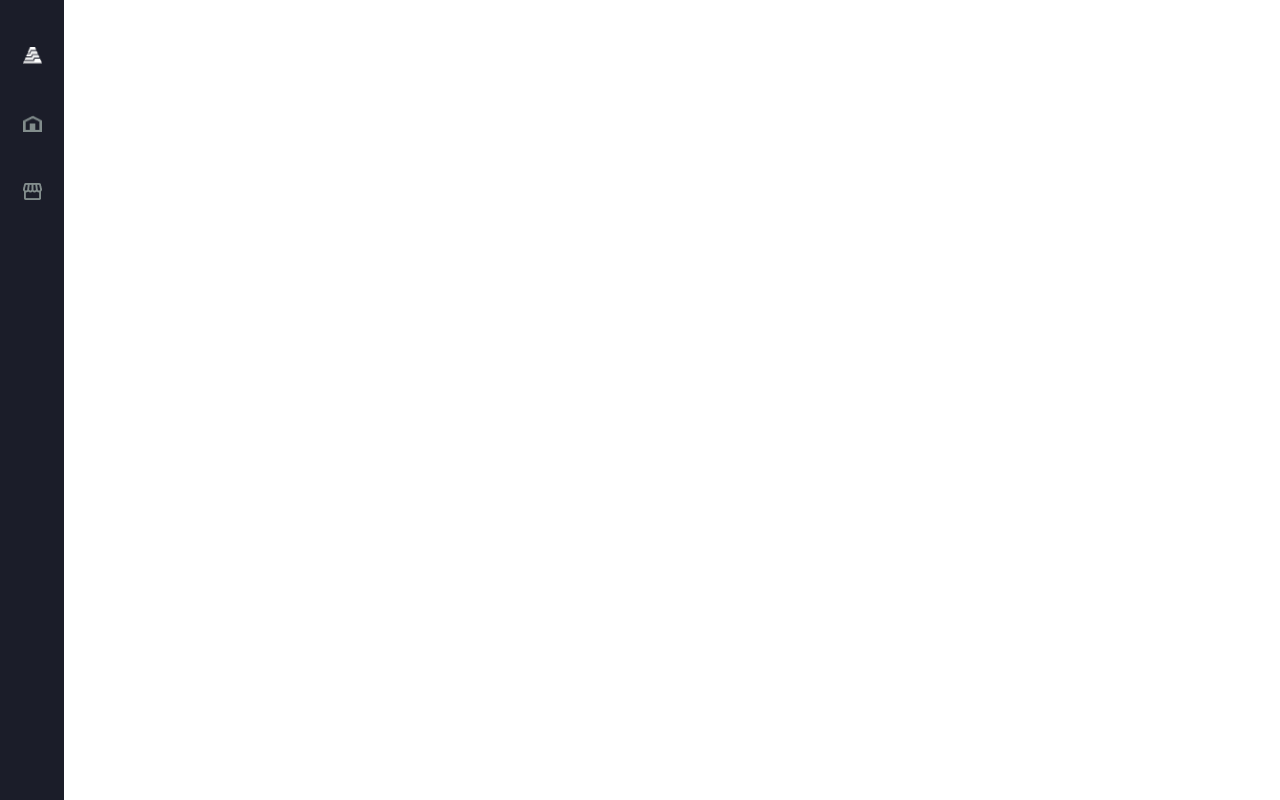
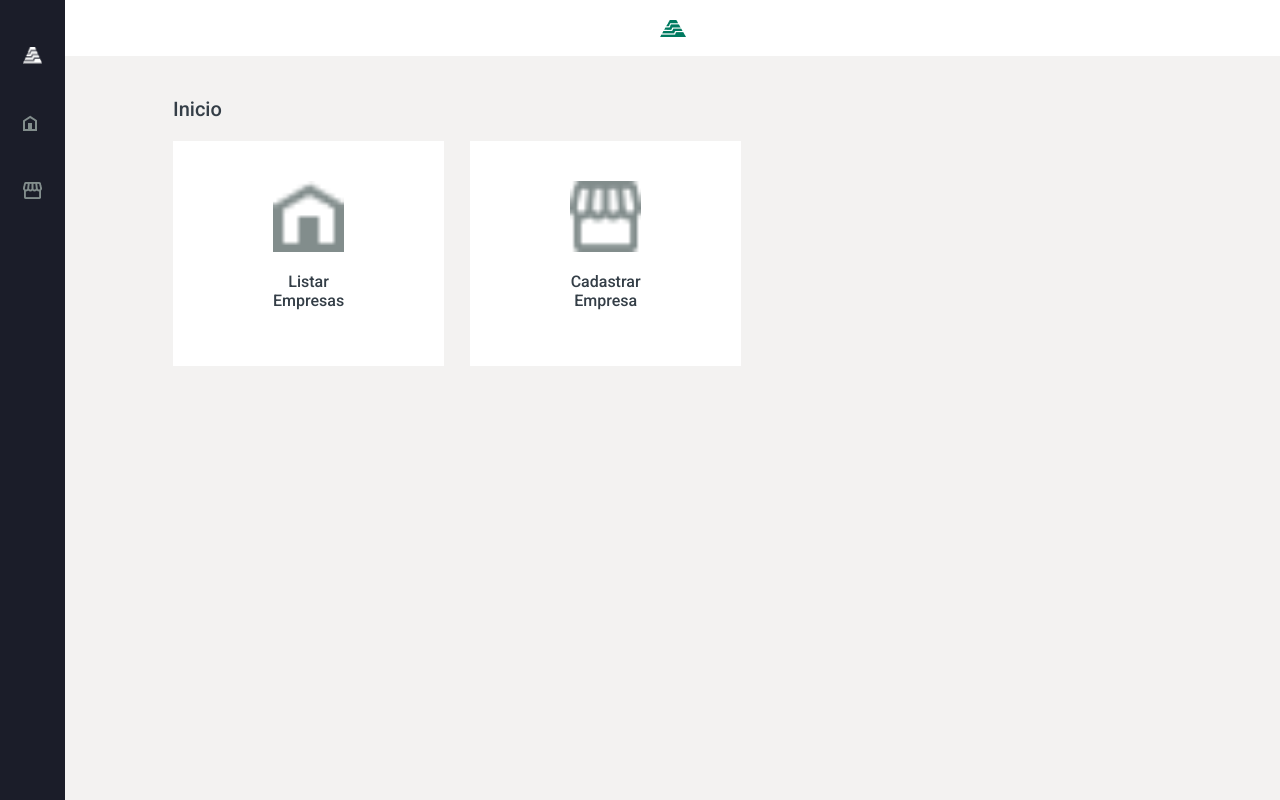
Before and after one commit to WesleyVitor/Portal-de-Empresas, a React (Create React App) app: page / in a window 1280 px wide. Built offline with nearby package versions, Linux system fonts and the light colour scheme.

Commit message:
add implementation of home page

```diff
--- a/public/index.html
+++ b/public/index.html
@@ -5,6 +5,9 @@
     <link rel="icon" href="%PUBLIC_URL%/favicon.ico" />
     <meta name="viewport" content="width=device-width, initial-scale=1" />
     <meta name="theme-color" content="#000000" />
+    <link rel="preconnect" href="https://fonts.googleapis.com">
+    <link rel="preconnect" href="https://fonts.gstatic.com" crossorigin>
+    <link href="https://fonts.googleapis.com/css2?family=Roboto:wght@500&display=swap" rel="stylesheet">
     <meta
       name="description"
       content="Web site created using create-react-app"
--- a/src/App.js
+++ b/src/App.js
@@ -1,11 +1,19 @@
-import Header from './Components/Header';
+import Home from './Components/Home';
+import Form from './Components/Form';
+import List from './Components/List';
+import { BrowserRouter, Routes, Route } from 'react-router-dom';
 import {Container} from './styles';
 
 function App() {
   return (
     <Container>
-      <Header/>
-      {/*Main*/}
+      <BrowserRouter>
+        <Routes>
+          <Route path="/"  element={<Home/>}/>
+          <Route path="/form"  element={<Form/>}/>
+          <Route path="/list"  element={<List/>}/>
+        </Routes>
+      </BrowserRouter>
 
     </Container>
   );
--- a/src/Components/Header.js
+++ b/src/Components/Header/index.js
@@ -1,11 +1,12 @@
 import React from 'react';
-import {Menu,ItemMenu,CommonLink,Icon} from '../styles';
+import {Menu,ItemMenu} from './styles';
+import { CommonLink, Icon } from '../../styles/global';
 
 const Header = ()=>{
     return(
         <Menu>
                 <ItemMenu>
-                    <CommonLink href='#'><Icon src='/assets/Icon Branco.png'/></CommonLink>
+                    <CommonLink href='#'><Icon width="19px" height="17px" src='/assets/Icon Branco.png'/></CommonLink>
                 </ItemMenu>
                 <ItemMenu>
                     <CommonLink href='#'><Icon src='/assets/casa.png'/></CommonLink>
--- /dev/null
+++ b/src/Components/Header/styles.js
@@ -0,0 +1,14 @@
+import styled from 'styled-components';
+
+export const Menu = styled.ul`
+display:inline-block;
+height:100vh;
+background:#1B1D29;
+margin:0;
+padding:0;
+`
+export const ItemMenu = styled.li`
+list-style:none;
+margin:47px 23px;
+
+`
--- /dev/null
+++ b/src/Components/Home/index.js
@@ -0,0 +1,14 @@
+import React from 'react';
+import Header from '../Header';
+import Main from '../Main';
+
+const Home = ()=>{
+    return(
+        <React.Fragment>
+            <Header/>
+            <Main/>
+        </React.Fragment>
+    );
+}
+
+export default Home;
--- /dev/null
+++ b/src/Components/Main/index.js
@@ -0,0 +1,36 @@
+import React from 'react';
+import { CommonLink,Icon } from '../../styles/global';
+import {MainSection, Wrapper, Section,Text, ShelfItem, Shelf} from './styles'
+import { Link } from 'react-router-dom';
+const Main = ()=>{
+    return(
+        <MainSection>
+            <Wrapper>
+                <Icon width="26px" height="17px" src='/assets/Shape.png'/>
+            </Wrapper>
+            <Section>
+                <Text size="20px">Inicio</Text>
+                <Shelf>
+                    <ShelfItem>
+                        <Link as={CommonLink} to='/list'>
+                            <Icon width="71px" height="71px"src='/assets/casa.png'/>
+                        </Link>
+                        <Text size="16px">Listar Empresas</Text>
+                    </ShelfItem>
+                    <ShelfItem>
+                        <Link as={CommonLink} to="/form">
+                            <Icon width="71px" height="71px"src='/assets/Vector.png'/>
+                        </Link>
+                        <Text size="16px">Cadastrar Empresa</Text>
+                    </ShelfItem>
+                </Shelf>
+
+            </Section>
+
+        </MainSection>
+
+
+    );
+}
+
+export default Main
--- /dev/null
+++ b/src/Components/Main/styles.js
@@ -0,0 +1,55 @@
+import styled from "styled-components";
+
+export const MainSection = styled.main`
+    width:100%;
+    right:0;
+    background:#F3F2F1;
+
+`
+
+export const Wrapper = styled.div`
+    background:#FFF;
+    width:100%;
+    height:56px;
+    display:flex;
+    justify-content:center;
+    align-items:center;
+`
+export const Section = styled.section`
+    width:570px;
+    margin-left:108px;
+    margin-top:41px;
+
+    @media(max-width:800px){
+        margin-left:10px;
+    }
+`
+
+
+export const Text = styled.p`
+    color: #343E47;
+    font-family:"Roboto", sans-serif;
+    font-size:${props=>props.size};
+`
+
+export const Shelf = styled.div`
+    display:flex;
+
+    @media(max-width:800px){
+        display:block;
+    }
+`
+
+export const ShelfItem = styled.div`
+    background:#FFF;
+    padding:40px 100px;
+    margin-right:26px;
+    text-align:center;
+
+    @media(max-width:800px){
+        margin-top:26px;
+        margin-right:0;
+        padding:20px 0;
+    }
+
+`
--- a/src/styles.js
+++ b/src/styles.js
@@ -2,31 +2,5 @@ import styled from 'styled-components';
 
 
 export const Container = styled.div`
-    display:flex
-    height:100vh;
-    background:#F3F2F1;
+    display:flex;
 `
-
-export const Menu = styled.ul`
-    display:inline-block;
-    width:64px;
-    height:100vh;
-    background:#1B1D29;
-    margin:0;
-    padding:0;
-`
-export const ItemMenu = styled.li`
-    list-style:none;
-    margin:47px 23px;
-
-`
-
-export const CommonLink = styled.a`
-    text-decoration:none;
-`
-
-export const Icon = styled.img`
-    width:19px;
-    height:17px;
-
-`
--- /dev/null
+++ b/src/styles/global.js
@@ -0,0 +1,10 @@
+import styled from "styled-components";
+
+export const CommonLink = styled.a`
+text-decoration:none;
+`
+
+export const Icon = styled.img`
+width:${props => props.width};
+height:${props => props.height};
+`
```
Also changed, not shown: public/assets/Shape.png (added), src/Components/Form/index.js (added), src/Components/List/index.js (added).
